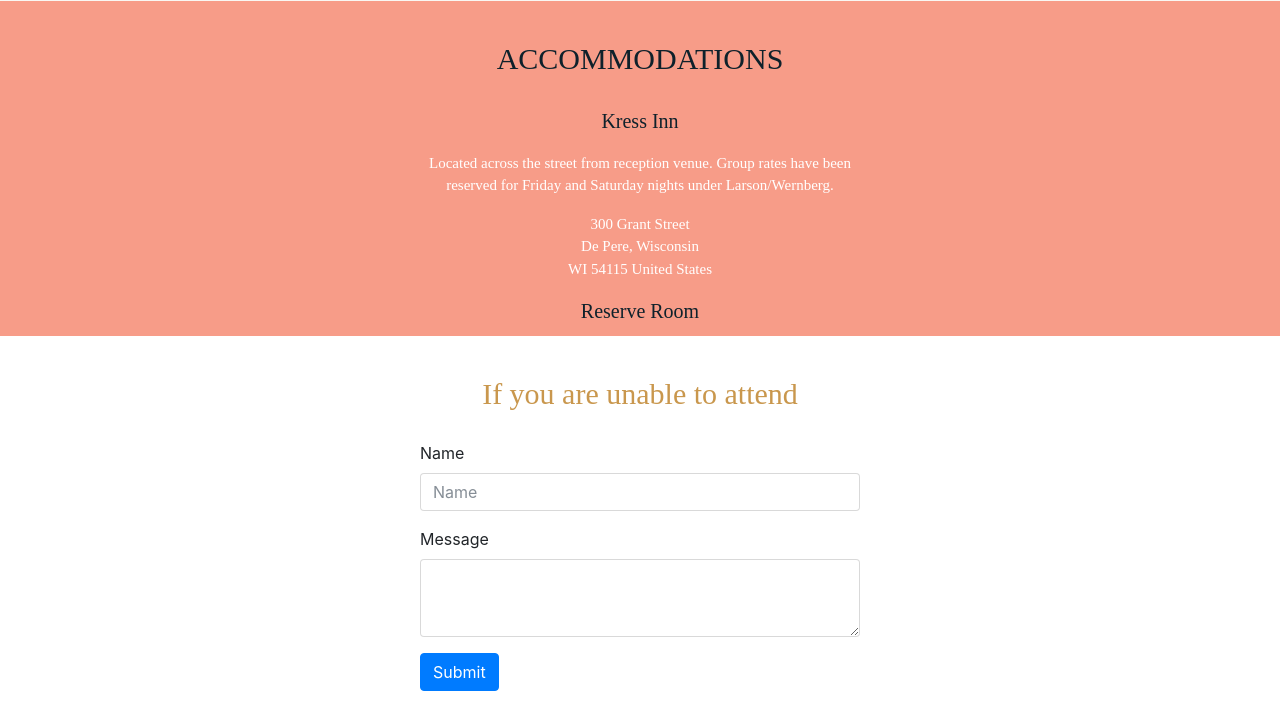
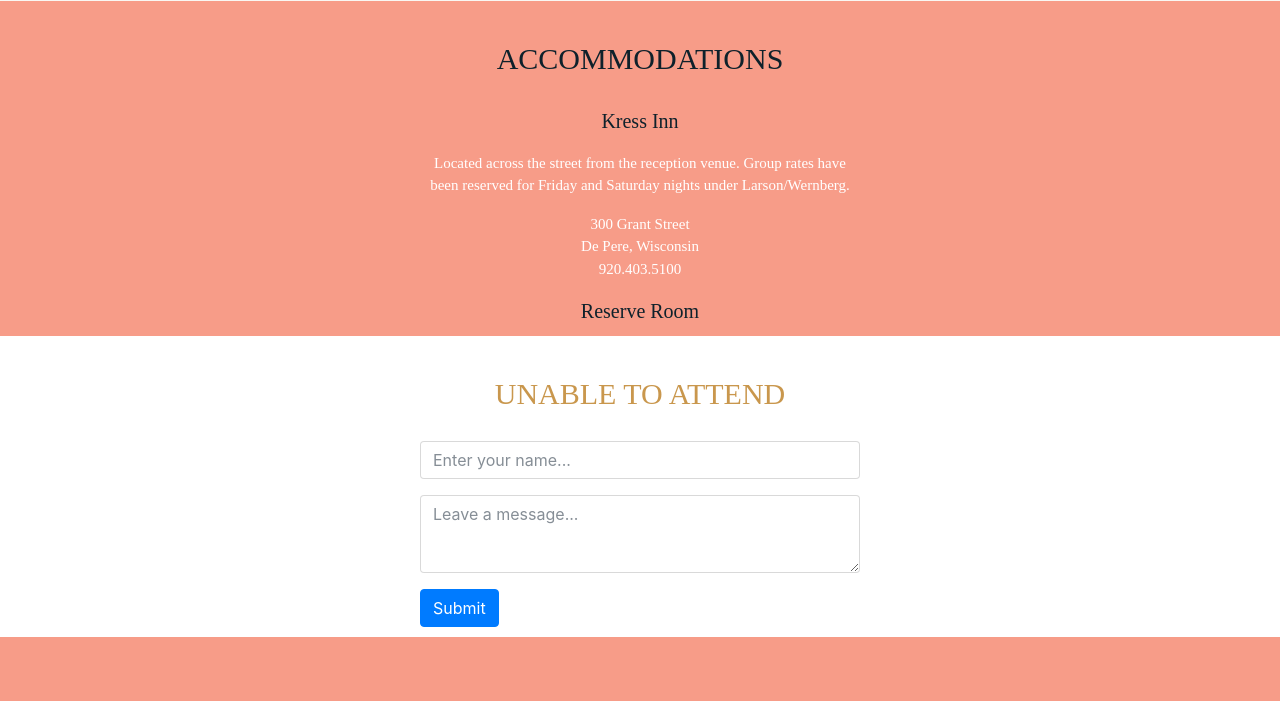
Before and after one commit to zwernberg/merlin, a Django app: page / in a window 1280 px wide. Shown: the part 787-1488 px from the top of the page. After the commit the page ends 1424 px from the top, so only its background shows below. Run offline with Django 3.2, Linux system fonts and the light colour scheme; parts of the project's set-up code (start-up, migrations or seed data) failed here and were passed over; some libraries are stand-ins or nearby versions.

Commit message:
template changes

```diff
--- a/merlin/templates/includes/accommodations.html
+++ b/merlin/templates/includes/accommodations.html
@@ -4,11 +4,11 @@
     <div class="row-fluid text-center">
       <div class="col-sm-6 mx-auto">
           <p class="sub-header-1 navy">Kress Inn</p>
-          <p class="paragraph white">Located across the street from reception venue. Group rates have been reserved for Friday and Saturday nights under Larson/Wernberg.</p>
+          <p class="paragraph white">Located across the street from the reception venue. Group rates have been reserved for Friday and Saturday nights under Larson/Wernberg.</p>
           <address class="paragraph white">
               300 Grant Street <br/>
               De Pere, Wisconsin <br />
-              WI 54115 United States
+              920.403.5100
           </address>
           <a class="sub-header-1 navy" href="http://www.kressinn.com/" target="_blank">Reserve Room</a>
       </div>
--- a/merlin/templates/includes/decline.html
+++ b/merlin/templates/includes/decline.html
@@ -2,15 +2,13 @@
   <div class="container content">
     <div class="col-sm-6 mx-auto">
       <div id="message"></div>
-    <p class="header gold text-center">If you are unable to attend</p>
+    <p class="header gold text-center">UNABLE TO ATTEND</p>
     <form id="decline-form">
         <div class="form-group">
-          <label for="decline-name">Name</label>
-          <input type="text" class="form-control" id="decline-name" aria-describedby="name" placeholder="Name">
+          <input type="text" class="form-control" id="decline-name" aria-describedby="name" placeholder="Enter your name...">
         </div>
         <div class="form-group">
-          <label for="decline-message">Message</label>
-          <textarea class="form-control" id="decline-message" rows="3"></textarea>
+          <textarea class="form-control" id="decline-message" rows="3" placeholder="Leave a message..."></textarea>
         </div>
       <div class="btn btn-primary" id="decline-button">Submit</div>
     </form>
```
